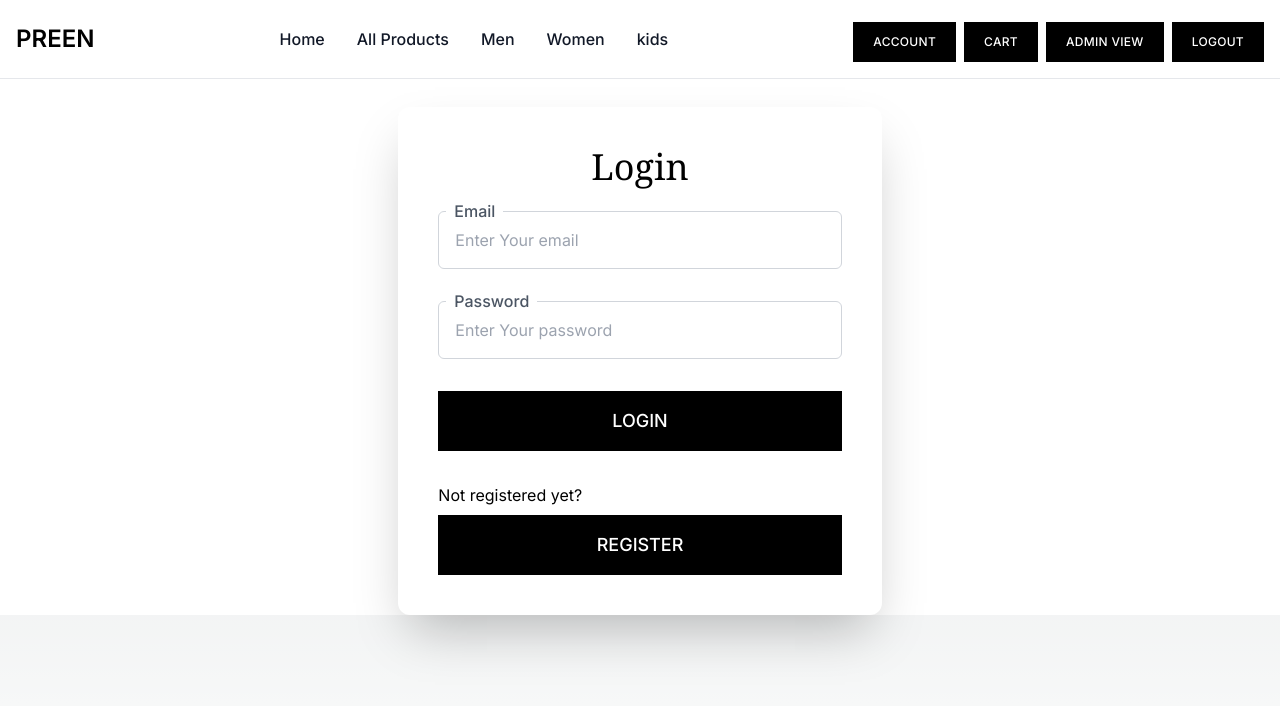
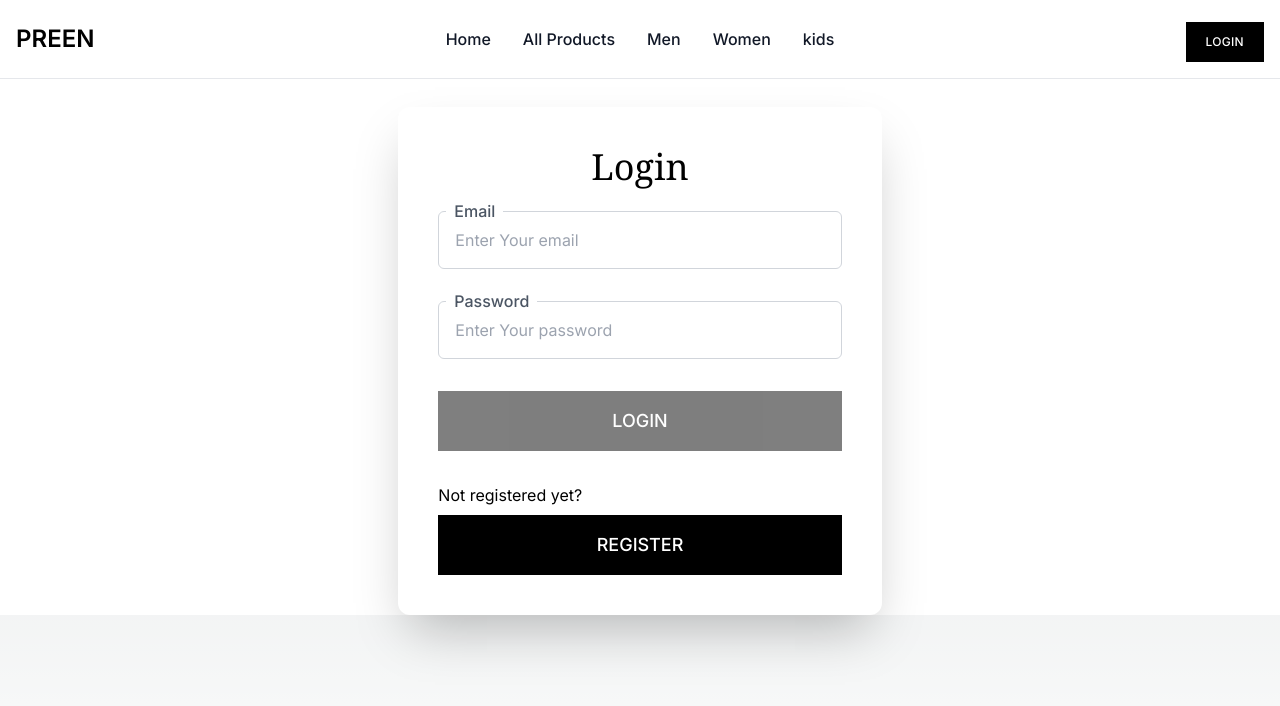
Before and after one commit to EndritHay/LendeLab2, a Next.js app in the folder ecommerce/: page /login in a window 1280 px wide. Shown: the top 706 px of the page. Built offline with nearby package versions, Linux system fonts and the light colour scheme.

Commit message:
tokenintegration

```diff
--- a/ecommerce/src/app/login/page.js
+++ b/ecommerce/src/app/login/page.js
@@ -1,10 +1,48 @@
 'use client'
 import InputComponent from "@/components/FormElements/InputComponent"
 import { loginFormControls } from "@/components/utils"
+import { GlobalContext } from "@/context"
+import { login } from "@/services/login"
+import Cookies from "js-cookie"
 import { useRouter } from "next/navigation"
+import { useContext, useEffect, useState } from "react"
+
+
+const initialFormData = {
+    email: '',
+    password: ''
+}
+
 export default function Login() {
 
-    const router = useRouter()
+    const [formData, setFormData] = useState(initialFormData);
+    const {isAuthUser, setIsAuthUser, user, setUser} = useContext(GlobalContext);
+
+    const router = useRouter();
+
+    console.log(formData);
+
+    //check if its valid login form
+    function isValidForm() {
+        return formData && formData.email && formData.email.trim() !== '' && formData.password && formData.password.trim() !== '' ? true : false
+    }
+    async function handleLogin() {
+        const res = await login(formData);
+        console.log(res);
+
+        if(res.success) {
+            setIsAuthUser(true);
+            setUser(res?.finalData?.user);
+            setFormData(initialFormData);
+            Cookies.set('token' ,res?.finalData?.token);
+            localStorage.setItem('user', JSON.stringify(res?.finalData?.user))
+        } else {
+            setIsAuthUser(false);
+        }
+    }
+    useEffect(()=> {
+        if(isAuthUser) router.push("/")
+    },[isAuthUser])
 
     return (
         <div className="bg-white relative">
@@ -24,12 +62,22 @@ export default function Login() {
                                                     type={controllItem.type}
                                                     placeholder={controllItem.placeholder}
                                                     label={controllItem.label}
+                                                    value={formData[controllItem.id]}
+                                                    onChange={(event) => {
+                                                        setFormData({
+                                                            ...formData,
+                                                            [controllItem.id]: event.target.value,
+                                                        })
+                                                    }}
                                                 />
                                             ) : null
                                         )
                                     }
-                                    <button className="inline-flex w-full items-center justify-center bg-black px-6 py-4 text-lg
-                                text-white transition-all duration-200 ease-in-out focus:shadow font-medium uppercase trackig-wide">
+                                    <button className="disabled:opacity-50 inline-flex w-full items-center justify-center bg-black px-6 py-4 text-lg
+                                text-white transition-all duration-200 ease-in-out focus:shadow font-medium uppercase trackig-wide"
+                                        disabled={!isValidForm()}
+                                        onClick={handleLogin}
+                                    >
                                         Login
                                     </button>
                                     <div className="flex flex-col gap-2">
@@ -37,7 +85,8 @@ export default function Login() {
                                         <button className="inline-flex w-full items-center justify-center bg-black px-6 py-4 text-lg
                                 text-white transition-all duration-200 ease-in-out focus:shadow font-medium uppercase trackig-wide"
                                             onClick={() => router.push('/register')}
-                                            >
+
+                                        >
                                             Register
 
                                         </button>
--- a/ecommerce/src/app/page.js
+++ b/ecommerce/src/app/page.js
@@ -1,6 +1,13 @@
-import Image from "next/image";
+'use client'
+
+import { GlobalContext } from "@/context";
+import { useContext } from "react";
 
 export default function Home() {
+
+const {isAuthUser} = useContext(GlobalContext)
+console.log(isAuthUser);
+
   return (
     <main className="flex min-h-screen flex-col items-center justify-between p-24">
       <h1>E commerce web</h1>
--- a/ecommerce/src/components/Navbar/index.js
+++ b/ecommerce/src/components/Navbar/index.js
@@ -3,12 +3,10 @@ import { Fragment, useContext } from "react";
 import { adminNavOptions, navOptions } from "../utils";
 import { GlobalContext } from "@/context";
 import CommonModal from "../CommonModal";
+import Cookies from "js-cookie";
+import { useRouter } from "next/navigation";
 
 const isAdminView = false;
-const isAuthUser = true;
-const user = {
-    role: 'admin'
-}
 
 //navitemset
 function NavItems({ isModalView = false}) {
@@ -40,6 +38,18 @@ function NavItems({ isModalView = false}) {
 export default function Navbar() {
 
     const {showNavModal, setShowNavModal} = useContext(GlobalContext);
+    const {user, isAuthUser, setIsAuthUser, setUser} = useContext(GlobalContext);
+    const router = useRouter()
+
+    console.log(user, isAuthUser, 'navbar');
+
+    function handleLogout() {
+        setIsAuthUser(false)
+        setUser(null)
+        Cookies.remove('token')
+        localStorage.clear()
+        router.push('/')
+    }
 
     return (
     <>
@@ -66,7 +76,7 @@ export default function Navbar() {
                             )
                             ) : null}
                     {
-                        isAuthUser ? <button className={ "mt-1.5 inline-block bg-black px-5 py-3 text-xs font-medium uppercase tracking-wide text-white"}>Logout</button> : <button className={ "mt-1.5 inline-block bg-black px-5 py-3 text-xs font-medium uppercase tracking-wide text-white"}>LogIn</button>
+                        isAuthUser ? <button onClick={handleLogout} className={ "mt-1.5 inline-block bg-black px-5 py-3 text-xs font-medium uppercase tracking-wide text-white"}>Logout</button> : <button onClick={()=> router.push('/login')} className={ "mt-1.5 inline-block bg-black px-5 py-3 text-xs font-medium uppercase tracking-wide text-white"}>LogIn</button>
 
                     }
                     <button
--- a/ecommerce/src/context/index.js
+++ b/ecommerce/src/context/index.js
@@ -1,12 +1,34 @@
 'use client'
 
-import { createContext, useState } from "react";
+import Cookies from "js-cookie";
+import { createContext, useEffect, useState } from "react";
 
 export const GlobalContext = createContext(null);
 
 
 export default function GlobalState({children}) {
     const [showNavModal, setShowNavModal] = useState(false);
+    const [commonLoader, setCommonLoader] = useState(false);
+    const [isAuthUser, setIsAuthUser] = useState(null);
+    const [user, setUser] = useState(null);
 
-    return <GlobalContext.Provider value={{showNavModal, setShowNavModal}}>{children}</GlobalContext.Provider>;
+    useEffect(() => {
+        console.log(Cookies.get('token'));
+
+        if(Cookies.get('token')!== undefined) {
+            setIsAuthUser(true);
+            const userData = JSON.parse(localStorage.getItem('user')) || {};
+            setUser(userData)
+        } else {
+            setIsAuthUser(false);
+        }
+    }, [Cookies])
+    return (
+    <GlobalContext.Provider
+    value={{showNavModal, setShowNavModal, commonLoader, setCommonLoader,isAuthUser, setIsAuthUser, user, setUser
+    }}
+    >
+        {children}
+        </GlobalContext.Provider>
+    );
     }
```
